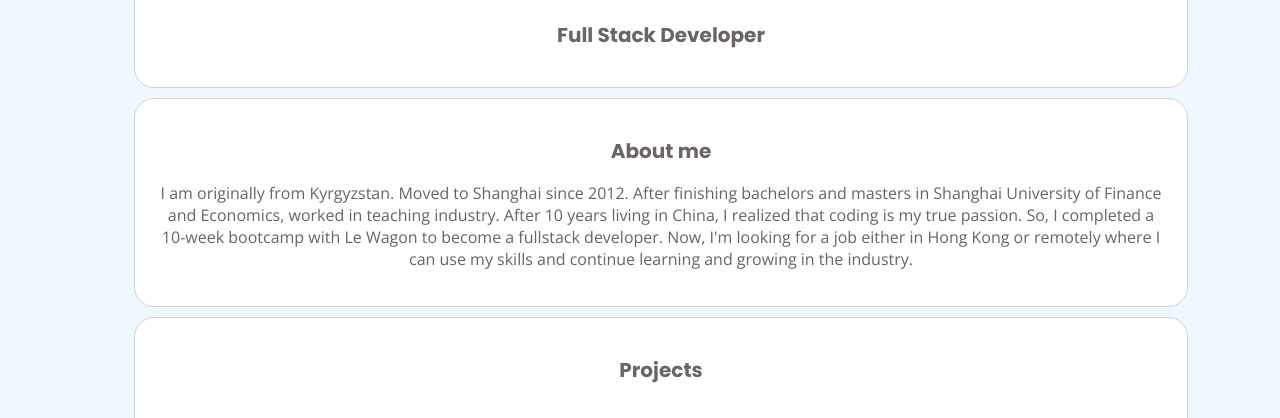
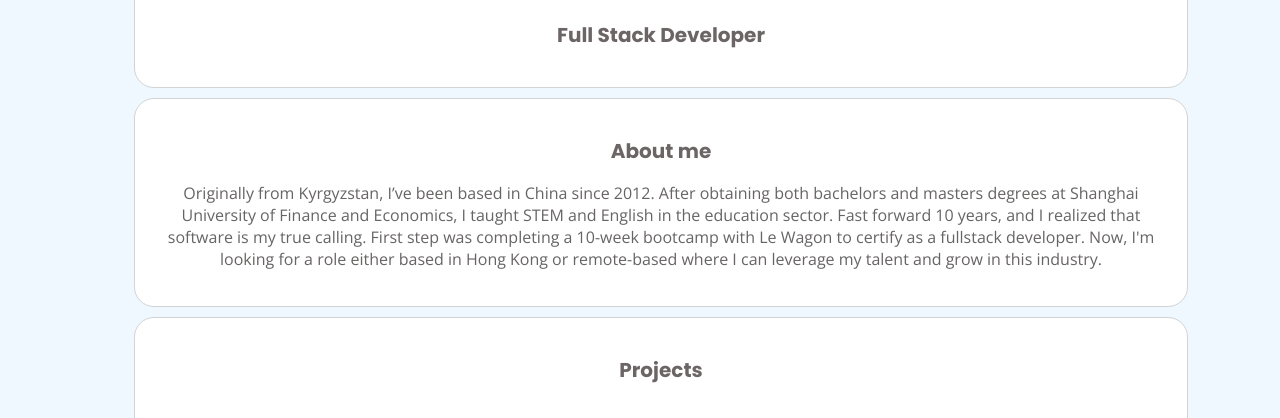
Before and after one commit to KarataevaAigerim/profile, a plain HTML site: page index.html in a window 1280 px wide. Shown: the part 221-639 px from the top of the page. Drawn offline with nearby package versions, Linux system fonts and the light colour scheme.

Commit message:
changed intro

```diff
--- a/index.html
+++ b/index.html
@@ -22,7 +22,7 @@
 
   <div class="card">
     <h2>About me</h2>
-    <p>I am originally from Kyrgyzstan. Moved to Shanghai since 2012. After finishing bachelors and masters in Shanghai University of Finance and Economics, worked in teaching industry. After 10 years living in China, I realized that coding is my true passion. So, I completed a 10-week bootcamp with Le Wagon to become a fullstack developer. Now, I'm looking for a job either in Hong Kong or remotely where I can use my skills and continue learning and growing in the industry.</p>
+    <p>Originally from Kyrgyzstan, I’ve been based in China since 2012. After obtaining both bachelors and masters degrees at Shanghai University of Finance and Economics, I taught STEM and English in the education sector. Fast forward 10 years, and I realized that software is my true calling. First step was completing a 10-week bootcamp with Le Wagon to certify as a fullstack developer. Now, I'm looking for a role either based in Hong Kong or remote-based where I can leverage my talent and grow in this industry.</p>
   </div>
 
   <div class="card">
```
